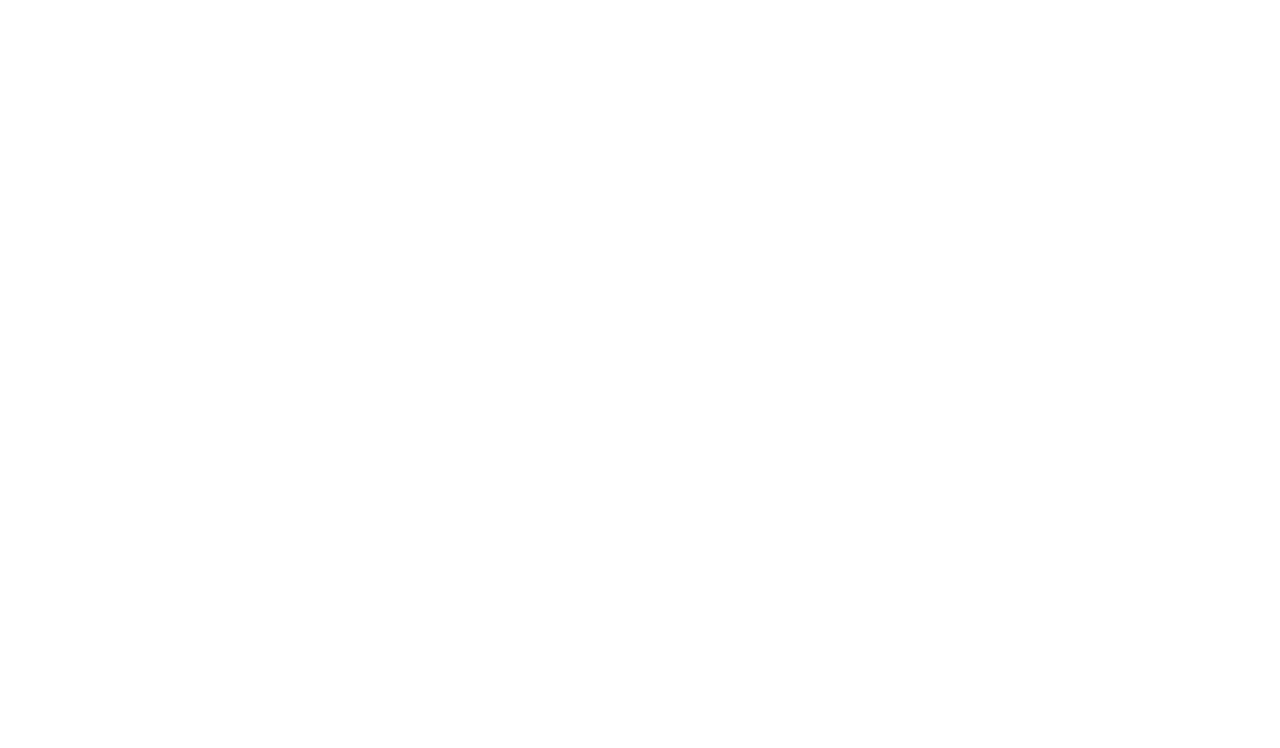
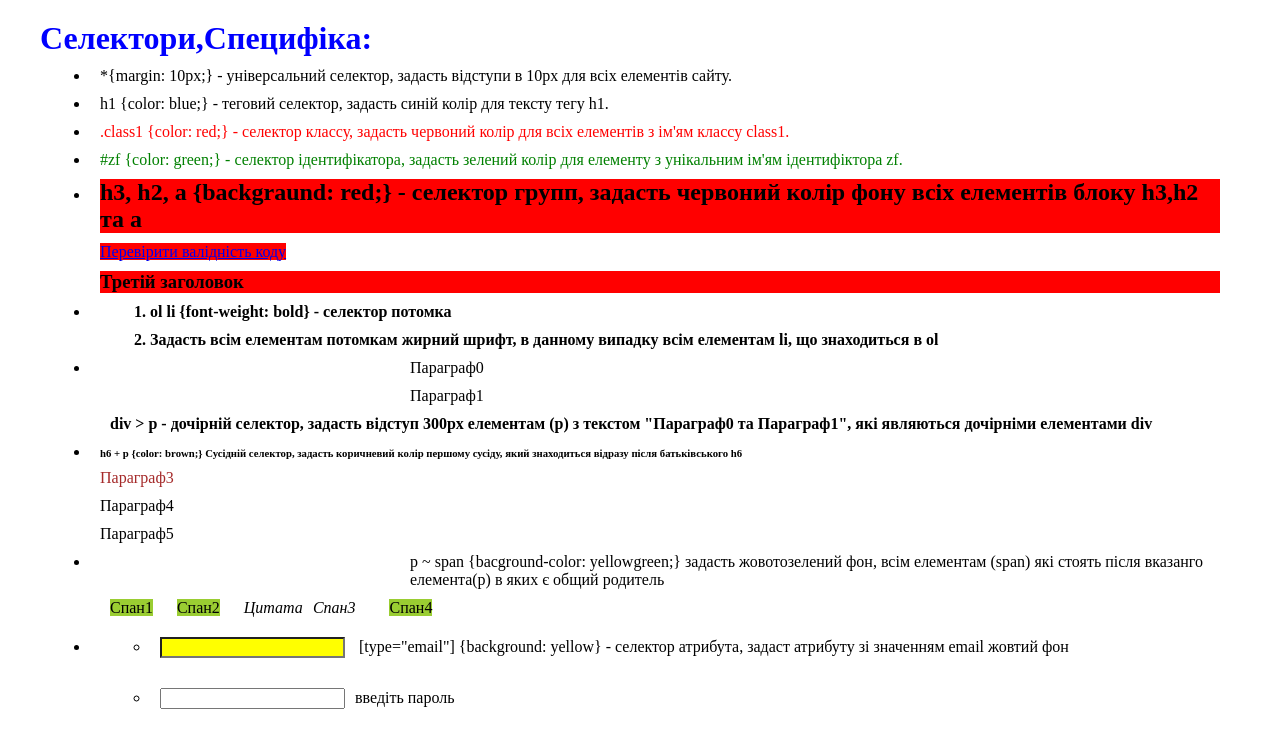
Before and after one commit to Kravazf/DZ4, a plain HTML site: page markap/index.html in a window 1280 px wide. Drawn offline with Linux system fonts and the light colour scheme.

Commit message:
Selectors,specifics

```diff
--- /dev/null
+++ b/markap/CSS/style.css
@@ -0,0 +1,39 @@
+h1 {
+    color: blue;
+}
+
+* {
+    margin: 10px;
+}
+
+.class1 {
+    color: red;
+}
+
+#zf {
+    color: green;
+}
+
+h3, h2, a {
+    background: red;
+}
+
+ol li {
+    font-weight: bold;
+}
+
+div > p {
+    padding-left: 300px;
+}
+
+h6 + p {
+    color:brown
+}
+
+p ~ span {
+    background-color: yellowgreen;
+}
+
+[type="email"] {
+    background: yellow;
+}
--- a/markap/index.html
+++ b/markap/index.html
@@ -5,8 +5,88 @@
     <meta http-equiv="X-UA-Compatible" content="IE=edge">
     <meta name="viewport" content="width=device-width, initial-scale=1.0">
     <title>Selector.Specificity</title>
+    <link rel="stylesheet" href="./CSS/style.css">
 </head>
 <body>
 
+    <header>
+        <h1>Селектори,Специфіка:</h1>
+
+    </header>
+
+    <main>
+        <ul>
+            <li>
+                <p>
+                    *{margin: 10px;} - універсальний селектор, задасть відступи в 10px для всіх елементів сайту.
+                </p>
+            </li>
+            <li>
+                <p>
+                    h1 {color: blue;} - теговий селектор, задасть синій колір для тексту тегу h1.
+                </p>
+            </li>
+            <li>
+                <p class="class1">
+                    .class1 {color: red;} - селектор классу, задасть червоний колір для всіх елементів з ім'ям классу class1.
+                </p>
+            </li>
+            <li>
+                <p id="zf">
+                    #zf {color: green;} - селектор ідентифікатора, задасть зелений колір для елементу з унікальним ім'ям ідентифіктора zf.
+                </p>
+            </li>
+            <li>
+                <h2>h3, h2, a {backgraund: red;} - селектор групп, задасть червоний колір фону всіх елементів блоку h3,h2 та a </h2>
+                <a href="https://validator.w3.org/nu/#textarea">Перевірити валідність коду</a>
+                <h3>Третій заголовок</h3>
+            </li>
+            <li>
+                <ol>
+                    <li>ol li {font-weight: bold} - селектор потомка</li>
+                    <li>Задасть всім елементам потомкам жирний шрифт, в данному випадку всім елементам li, що знаходиться в ol</li>
+                </ol>
+            </li>
+            <li>
+                <div>
+                    <p>Параграф0</p>
+                    <p>Параграф1</p>
+                        <h4>div > p - дочірній селектор, задасть відступ 300рх елементам (p) з текстом "Параграф0 та Параграф1", які являються дочірніми елементами div</h4>
+
+                </div>
+            </li>
+            <li>
+                <h6>h6 + p {color: brown;} Сусідній селектор, задасть коричневий колір першому сусіду, який знаходиться відразу після батьківського h6</h6>
+                <p>Параграф3</p>
+                <p>Параграф4</p>
+                <p>Параграф5</p>
+            </li>
+            <li>
+                <div>
+                    <p>p ~ span {bacground-color: yellowgreen;} задасть жовотозелений фон, всім елементам (span) які стоять після вказанго елемента(p) в яких є общий родитель</p>
+                    <span>Спан1</span>
+                    <span>Спан2</span>
+                    <cite>Цитата<span>Спан3</span></cite>
+                    <span>Спан4</span>
+                </div>
+            </li>
+            <li>
+                <ul>
+                    <li><input type="email"> [type="email"] {background: yellow} - селектор атрибута, задаст атрибуту зі значенням email жовтий фон</li>
+                    <li><input type="number">введіть пароль</li>
+                </ul>
+            </li>
+
+
+
+        </ul>
+
+    </main>
+
+    <footer>
+
+    </footer>
+
+
 </body>
 </html>
```
